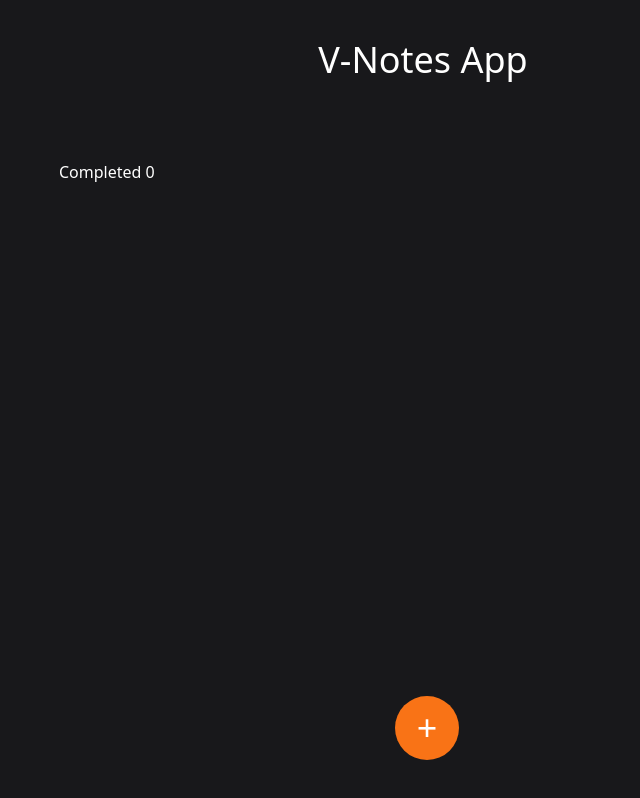
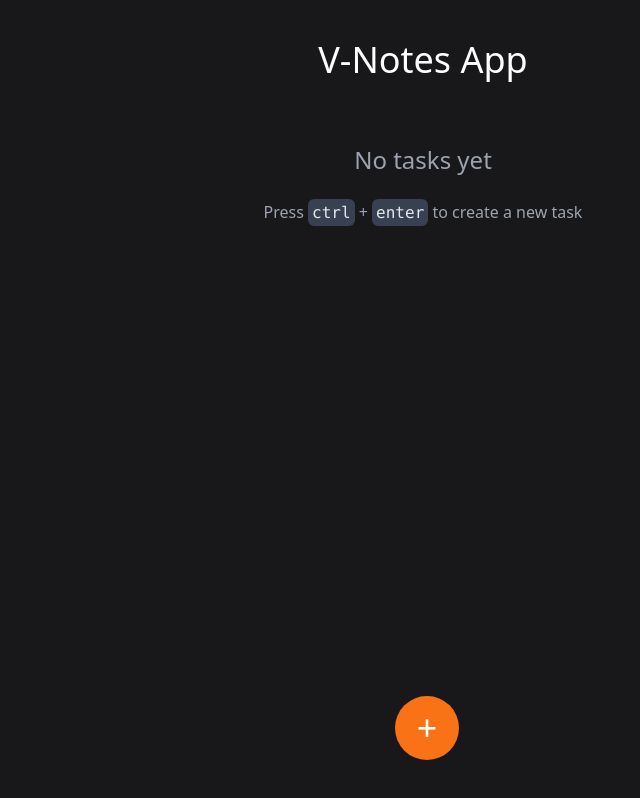
Before and after one commit to Dave136/v-notes, a Vue app: page / in a window 1280 px wide. Shown: the whole page, without its empty margins (217-857 px from the left). Built offline with nearby package versions, Linux system fonts and the light colour scheme.

Commit message:
feat: add main message

```diff
--- a/src/App.vue
+++ b/src/App.vue
@@ -2,12 +2,13 @@
   <Container>
     <Wrapper>
       <TheHeader title="V-Notes App" />
+      <Message v-show="!taskStore.tasks.length && !isCreatingTask" />
       <TaskCreate v-show="isCreatingTask" v-model="isCreatingTask" />
       <TaskUpdate v-show="isUpdatingTask" v-model="isUpdatingTask" :task="selectedTask" />
       <TaskList>
         <TaskItem :tasks="taskStore.uncompletedTasks" @dblclick="selectTask" @remove="removeTask" />
       </TaskList>
-      <TaskCount :tasks="taskStore.completedTasks" />
+      <TaskCount :tasks="taskStore.completedTasks" v-show="taskStore.tasks.length" />
       <TaskList>
         <TaskItem :tasks="taskStore.completedTasks" @remove="removeTask" />
       </TaskList>
@@ -28,6 +29,7 @@ import Container from '@/components/common/Container.vue';
 import Wrapper from '@/components/common/Wrapper.vue';
 import Button from '@/components/common/Button.vue';
 import TaskUpdate from '@/components/Task/TaskUpdate.vue';
+import Message from '@/components/Message.vue';
 
 const isCreatingTask = ref(false);
 const isUpdatingTask = ref(false);
--- /dev/null
+++ b/src/components/Message.vue
@@ -0,0 +1,6 @@
+<template>
+  <section class="p-6 text-center text-gray-400">
+    <h3 class="text-2xl mb-6">No tasks yet</h3>
+    <span>Press <kbd class="p-1 bg-gray-700 text-gray-200 rounded-md">ctrl</kbd> + <kbd class="p-1 bg-gray-700 text-gray-200 rounded-md">enter</kbd> to create a new task</span>
+  </section>
+</template>
```
